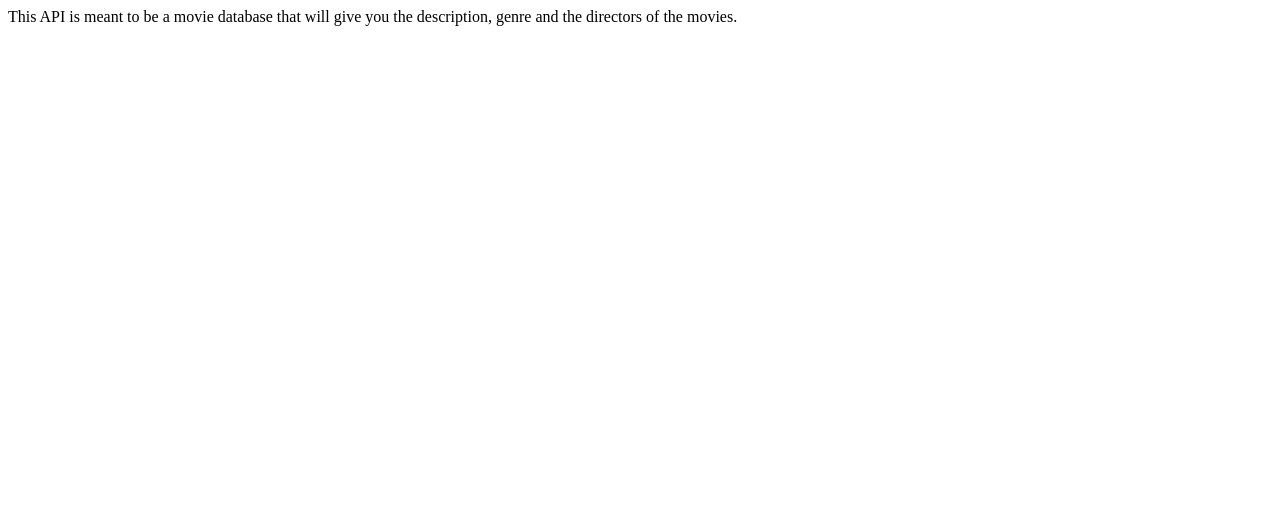
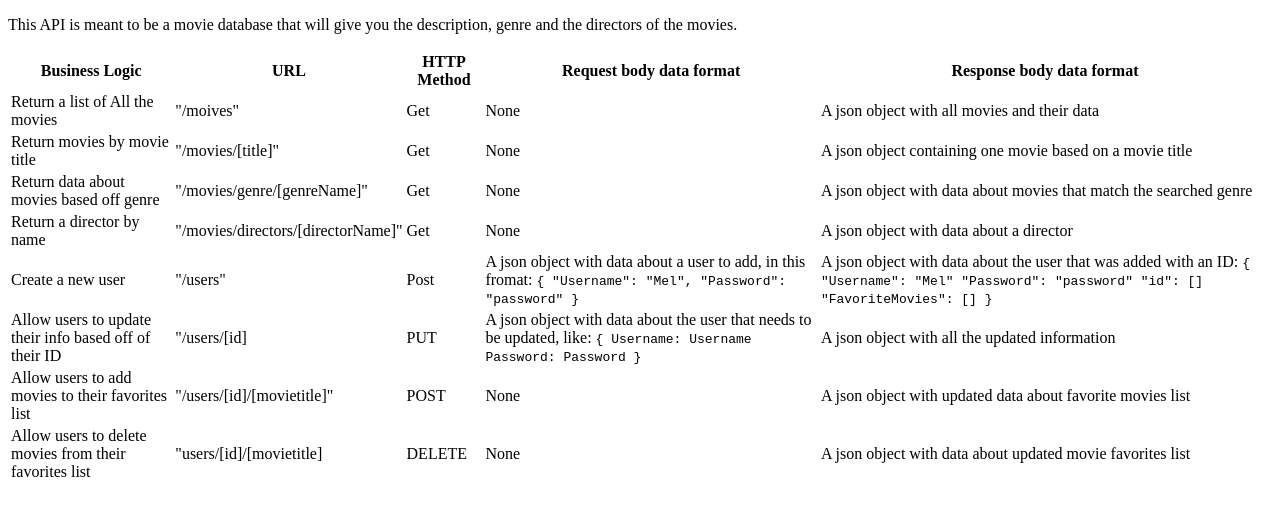
Before and after one commit to melvinshook/movie_api, a website: page public/documentation.html in a window 1280 px wide. Drawn offline with Linux system fonts and the light colour scheme.

Commit message:
updated endpoint descriptions

```diff
--- a/public/documentation.html
+++ b/public/documentation.html
@@ -9,8 +9,159 @@
     <title>Movie API</title>
     </head>
     <body>
-        This API is meant to be a movie database that will give you the description, genre and the directors of the movies.
-    </body>
+       <p> This API is meant to be a movie database that will give you the description, genre and the directors of the movies.
+        </p>
+        <table>
+          <thead>
+            <tr>
+              <th>Business Logic</th>
+              <th>URL</th>
+              <th>HTTP Method</th>
+              <th>Request body data format</th>
+              <th>Response body data format</th>
+            </tr>
+          </thead>
+          <tbody>
+              <tr>
+                <td>Return a list of All the movies</td>
+                <td>"/moives"</td>
+                <td>Get</td>
+                <td>None</td>
+                <td>A json object with all movies and their data</td>
+              </tr>
+
+                <tr>
+                  <td>Return movies by movie title</td>
+                  <td>"/movies/[title]"</td>
+                  <td>Get</td>
+                  <td>None</td>
+                  <td>A json object containing one movie based on a movie title</td>
+                </tr>
+
+                <tr>
+                  <td>Return data about movies based off genre</td>
+                  <td>"/movies/genre/[genreName]"</td>
+                  <td>Get</td>
+                  <td>None</td>
+                  <td>A json object with data about movies that match the searched genre</td>
+                </tr>
+
+                <tr>
+                  <td>Return a director by name</td>
+                  <td>"/movies/directors/[directorName]"</td>
+                  <td>Get</td>
+                  <td>None</td>
+                  <td>A json object with data about a director</td>
+                </tr>
+
+                <tr>
+                  <td>Create a new user</td>
+                  <td>"/users"</td>
+                  <td>Post</td>
+                  <td>A json object with data about a user to add, in this fromat:
+                    <code>
+                      {
+                        "Username": "Mel",
+                        "Password": "password"
+                      }
+                    </code>
+                  </td>
+                  <td>A json object with data about the user that was added with an ID:
+                    <code>
+                      {
+                        "Username": "Mel"
+                        "Password": "password"
+                        "id": []
+                        "FavoriteMovies": []
+                      }
+                    </code>
+                  </td>
+                </tr>
+
+                <tr>
+                  <td>Allow users to update their info based off of their ID</td>
+                  <td>"/users/[id]</td>
+                  <td>PUT</td>
+                  <td>A json object with data about the user that needs to be updated, like:
+                    <code>
+                      {
+                        Username: Username
+                        Password: Password
+
+                      }
+                    </code>
+                  </td>
+                  <td>A json object with all the updated information</td>
+                </tr>
+
+                <tr>
+                  <td>Allow users to add movies to their favorites list</td>
+                  <td>"/users/[id]/[movietitle]"</td>
+                  <td>POST</td>
+                  <td>None</td>
+                  <td>A json object with updated data about favorite movies list</td>
+                </tr>
+
+                <tr>
+                  <td>Allow users to delete movies from their favorites list</td>
+                  <td>"users/[id]/[movietitle]</td>
+                  <td>DELETE</td>
+                  <td>None</td>
+                  <td>A json object with data about updated movie favorites list</td>
+                </tr>
 
 
+
+
+
+
+
+
+          </tbody>
+
+
+
+
+
+
+
+
+
+
+
+
+
+
+
+
+
+
+
+
+
+
+
+
+
+
+        </table>
+
+
+
+
+
+
+
+
+
+
+
+
+
+
+
+
+
+      </body>
+
 </html>
```
Also changed, not shown: 1 other file.
